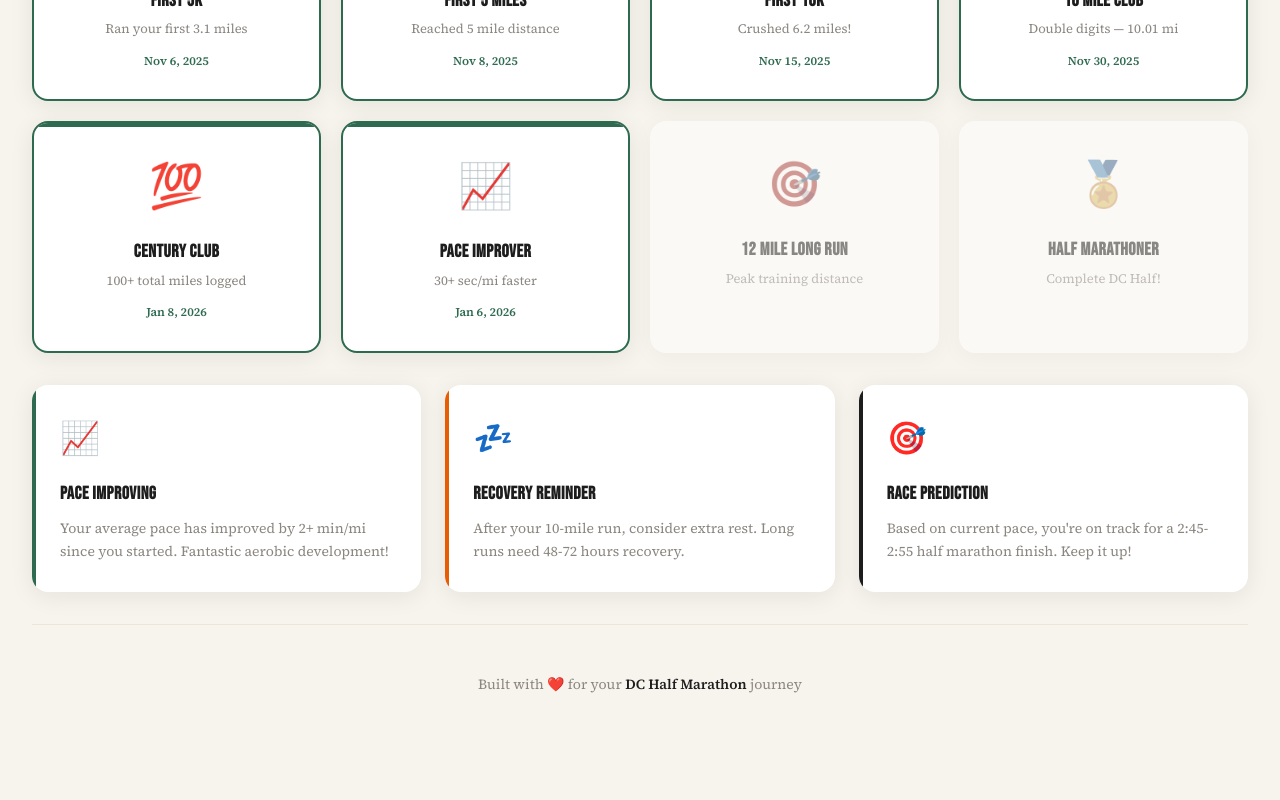
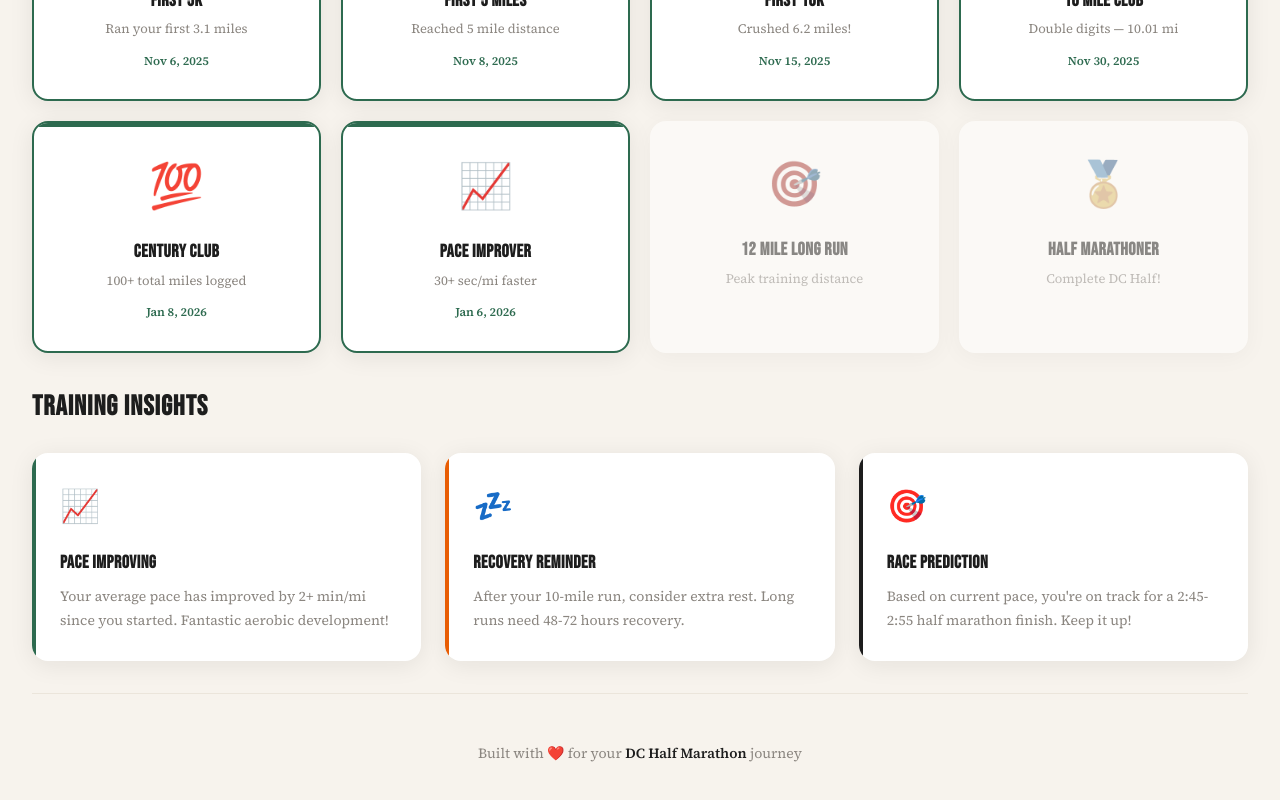
Before and after one commit to mrnemo273/runcoach-web, a Next.js app: page / in a window 1280 px wide. Shown: the part 1489-2289 px from the top of the page. Before the commit the page ends 2233 px from the top, so only its background shows below. Built offline with nearby package versions, Linux system fonts and the light colour scheme.

Commit message:
Add Training Insights header

```diff
--- a/app/globals.css
+++ b/app/globals.css
@@ -746,12 +746,16 @@ nav {
   margin-top: 12px;
 }
 
+/* Insights Section */
+.insights-section {
+  margin-bottom: 32px;
+}
+
 /* Insights Grid */
 .insights-grid {
   display: grid;
   grid-template-columns: repeat(3, 1fr);
   gap: 24px;
-  margin-bottom: 32px;
 }
 
 .insight-card {
--- a/app/page.js
+++ b/app/page.js
@@ -373,9 +373,13 @@ export default function RunCoach() {
               </div>
             </section>
 
-            {/* Insights Grid */}
-            <div className="insights-grid animate-in delay-5">
-              <div className="insight-card positive">
+            {/* Insights */}
+            <section className="insights-section animate-in delay-5">
+              <div className="section-header">
+                <h2 className="section-title">Training Insights</h2>
+              </div>
+              <div className="insights-grid">
+                <div className="insight-card positive">
                 <div className="insight-icon">📈</div>
                 <h3 className="insight-title">Pace Improving</h3>
                 <p className="insight-text">Your average pace has improved by 2+ min/mi since you started. Fantastic aerobic development!</p>
@@ -390,7 +394,8 @@ export default function RunCoach() {
                 <h3 className="insight-title">Race Prediction</h3>
                 <p className="insight-text">Based on current pace, you're on track for a 2:45-2:55 half marathon finish. Keep it up!</p>
               </div>
-            </div>
+              </div>
+            </section>
           </div>
         )}
 
```
